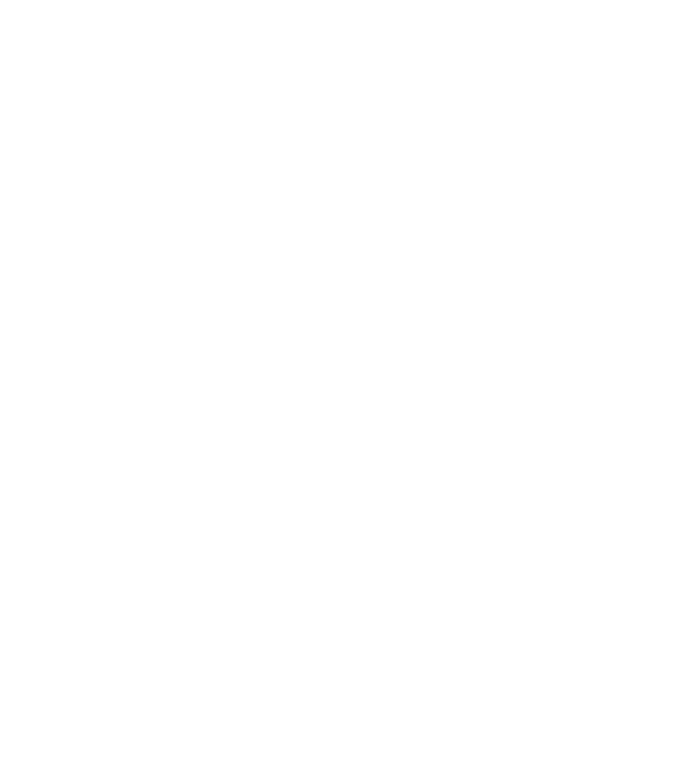
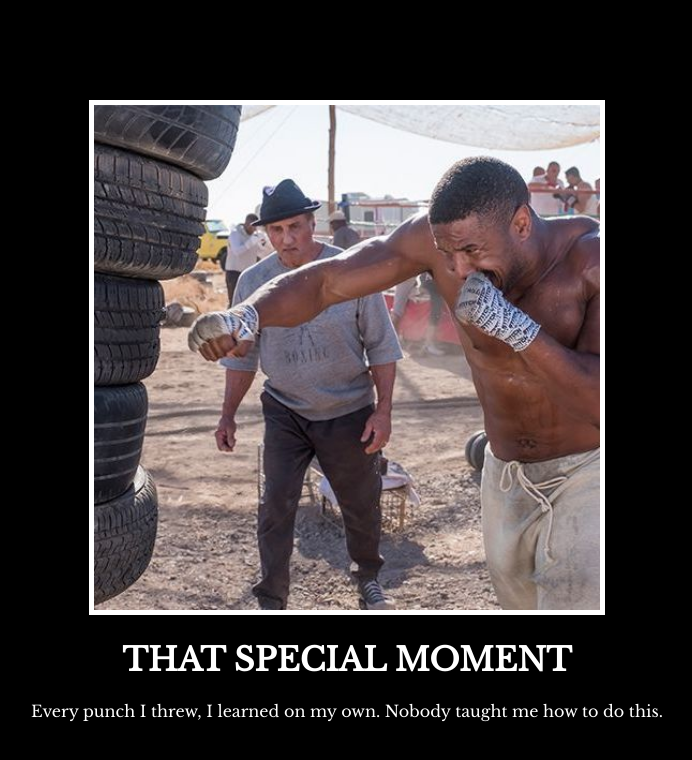
Before and after one commit to joaooliveira23/motivation.page, a plain HTML site: page index.html in a window 1280 px wide. Shown: the whole page, without its empty margins (293-985 px from the left). Drawn offline with nearby package versions, Linux system fonts and the light colour scheme.

Commit message:
Add files via upload

```diff
--- a/index.html
+++ b/index.html
@@ -1,16 +1,19 @@
-<!--
-  TODO: Create a motivational post website.
-Style it how ever you like.
-Look at the goal image for inspiration.
-But it must have the following features:
-1. The main h1 text should be using the Regular Libre Baskerville Font from Google Fonts:
-  https://fonts.google.com/specimen/Libre+Baskerville
-2. The text should be white and background black.
-3. Add your own image into the images folder inside assets. It should have a 5px white border.
-4. The text should be center aligned.
-5. Create a div to contain the h1, p and img elements. Adjust the margins so that the image and text are centered on the page.
-  Hint: You horizontally center a div by giving it a width of 50% and a margin-left of 25%.
-  Hint: Set the image to have a width of 100% so it fills the div.
-6. Read about the text-transform property on MDN docs to make the h1 uppercase with CSS.
-  https://developer.mozilla.org/en-US/docs/Web/CSS/text-transform
--->
+<!DOCTYPE html>
+<html lang="en">
+<head>
+  <meta charset="UTF-8">
+  <meta name="viewport" content="width=device-width, initial-scale=1.0">
+  <title>Creed Motivational</title>
+  <link rel="stylesheet" href="./style.css" />
+  <link rel="preconnect" href="https://fonts.googleapis.com">
+  <link rel="preconnect" href="https://fonts.gstatic.com" crossorigin>
+  <link href="https://fonts.googleapis.com/css2?family=Libre+Baskerville&display=swap" rel="stylesheet">
+</head>
+<body>
+<div class="poster">
+  <img class="motivation-img" src="./assets/images/creed.jpg">
+  <h1>that special moment</h1>
+  <p>Every punch I threw, I learned on my own. Nobody taught me how to do this.</p>
+</div>
+</body>
+</html>
--- a/style.css
+++ b/style.css
@@ -0,0 +1,20 @@
+body{
+    background-color: black;
+}
+h1{
+    color:white;
+    text-transform: uppercase;
+    background-color: black;
+}
+.motivation-img{
+    border: 5px solid white;
+    width: 80%;
+}
+.poster{
+    width: 50%;
+    margin-left: 25%;
+    margin-top: 100px;
+    color: white;
+    text-align: center;
+    font-family:"Libre Baskerville", serif;
+}
```
Also changed, not shown: assets/images/creed.jpg (added).
